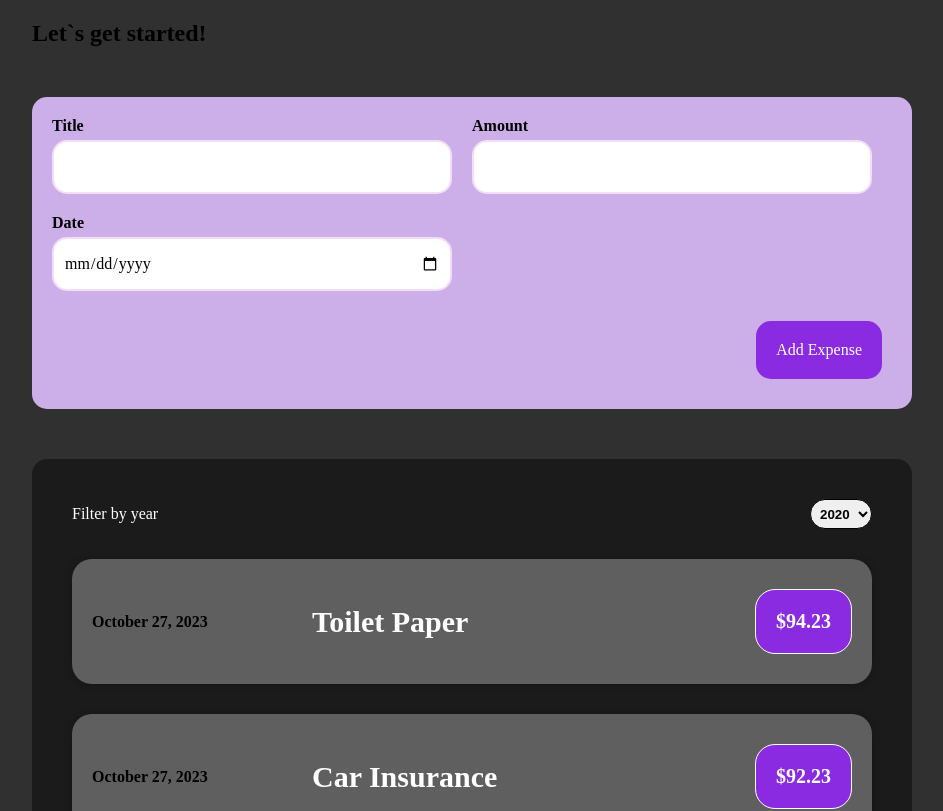
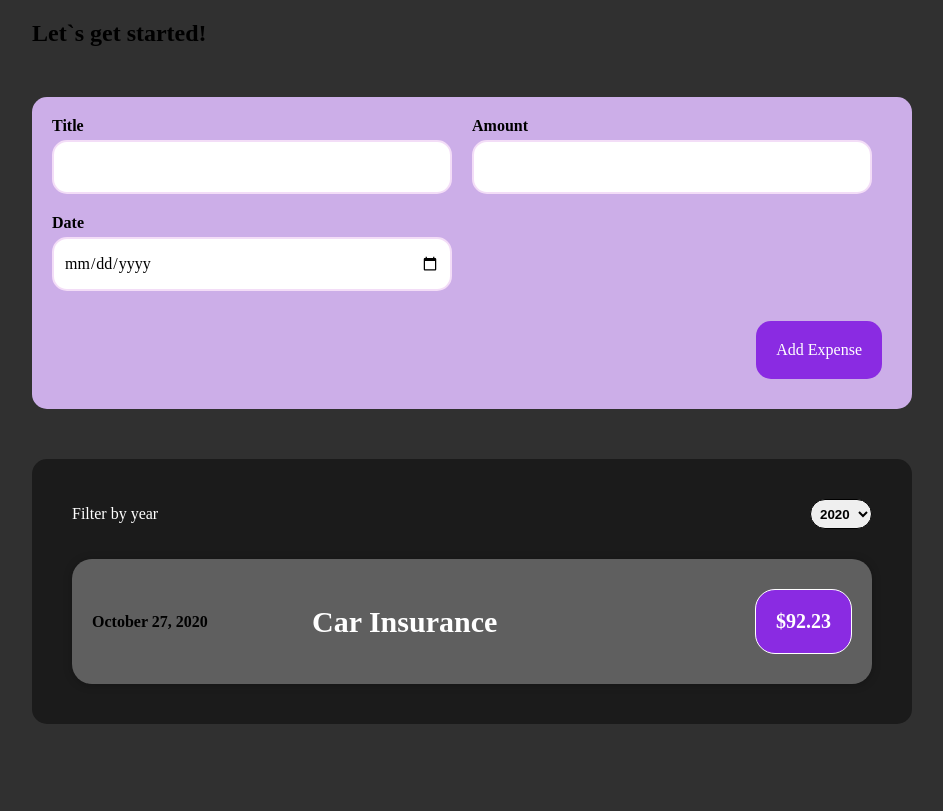
Before and after one commit to LirimMuqolli/React-complete-guide, a React (Create React App) app: page / in a window 1280 px wide. Shown: the top 811 px of the page, without its empty margins (168-1111 px from the left). Built offline with nearby package versions, Linux system fonts and the light colour scheme.

Commit message:
update added a function to filter by date and to show items with that date

```diff
--- a/src/components/expenseData/expenseData.ts
+++ b/src/components/expenseData/expenseData.ts
@@ -3,37 +3,37 @@ const expenses = [
         id:1,
         title:"Toilet Paper",
         amount:94.23,
-        date:new Date(2023, 9, 27)
+        date:new Date(2022, 9, 27)
     },
     {
         id:2,
         title:"Car Insurance",
         amount:92.23,
-        date:new Date(2023, 9, 27)
+        date:new Date(2020, 9, 27)
     },
     {
         id:3,
         title:"New TV",
         amount:941.23,
-        date:new Date(2023, 9, 27)
+        date:new Date(2019, 9, 27)
     },
     {
         id:4,
         title:"New Desk",
         amount:97.23,
-        date:new Date(2023, 9, 27)
+        date:new Date(2019, 9, 27)
     },
     {
         id:5,
         title:"Toilet Paper",
         amount:981.23,
-        date:new Date(2023, 9, 27)
+        date:new Date(2021, 9, 27)
     },
     {
         id:6,
         title:"Toilet Paper",
         amount:99.23,
-        date:new Date(2023, 9, 27)
+        date:new Date(2021, 9, 27)
     },
 ]
 
--- a/src/components/expenseitem/ExpenseItem.css
+++ b/src/components/expenseitem/ExpenseItem.css
@@ -61,3 +61,9 @@
     border-radius: 20px;
     cursor: pointer;
 }
+.no-expenses-found {
+    color: white;
+    display: flex;
+    justify-content: center;
+
+}
--- a/src/components/expenseitem/ExpenseItem.tsx
+++ b/src/components/expenseitem/ExpenseItem.tsx
@@ -22,11 +22,20 @@ const ExpenseItem: React.FC<ExpenseData> = ({ expenseData }) => {
   const filterChangeHandler = (selectedYear:any) => {
     setFilteredYear(selectedYear)
   }
+  const filterExpensesByYear = (expenses: ExpenseDataObjectProps[], year: string) => {
+    return expenses.filter((expense) => {
+      const expenseYear = expense.date.getFullYear().toString();
+      return expenseYear === year;
+    });
+  };
+
+  const filteredExpenses = filterExpensesByYear(expenseData, filteredYear);
 
   return (
     <div className="expense-item-container">
       <ExpenseFilter selected={filteredYear} onChangeFilter={filterChangeHandler} />
-      {expenseData.map((expense) => (
+      {filteredExpenses.length === 0  && (<p className="no-expenses-found">No expenses found.</p>)}
+      {filteredExpenses.length > 0 && filteredExpenses.map((expense) => (
         <div key={expense.id} className="expense-item">
           <ExpenseDate date={expense.date} />
           <div className="expense-item_description">
```
